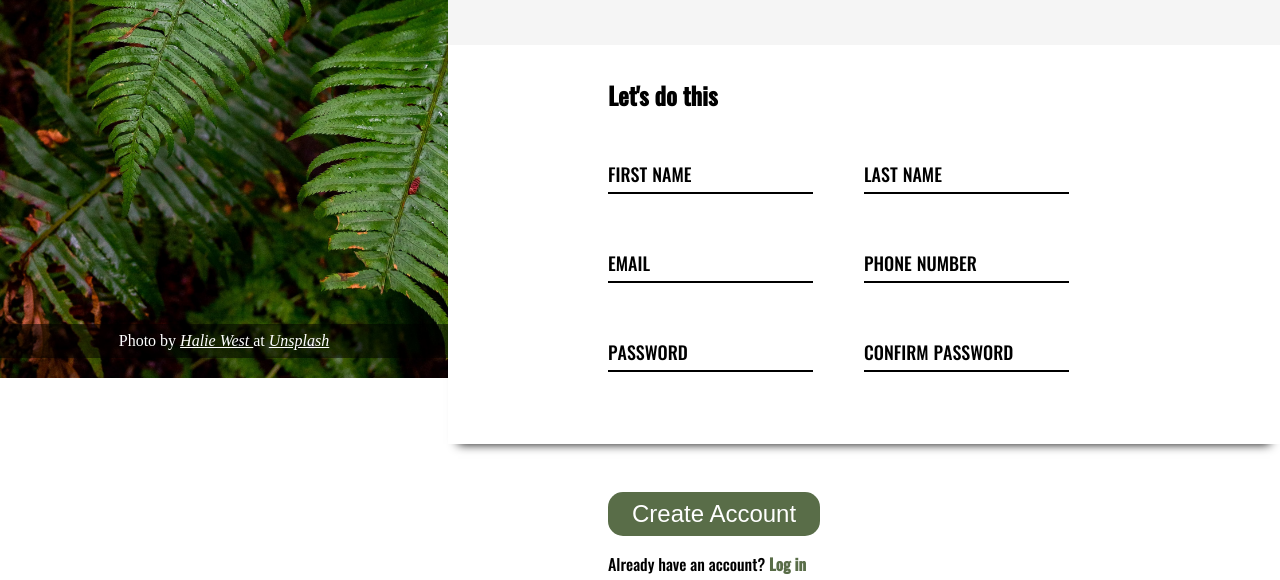
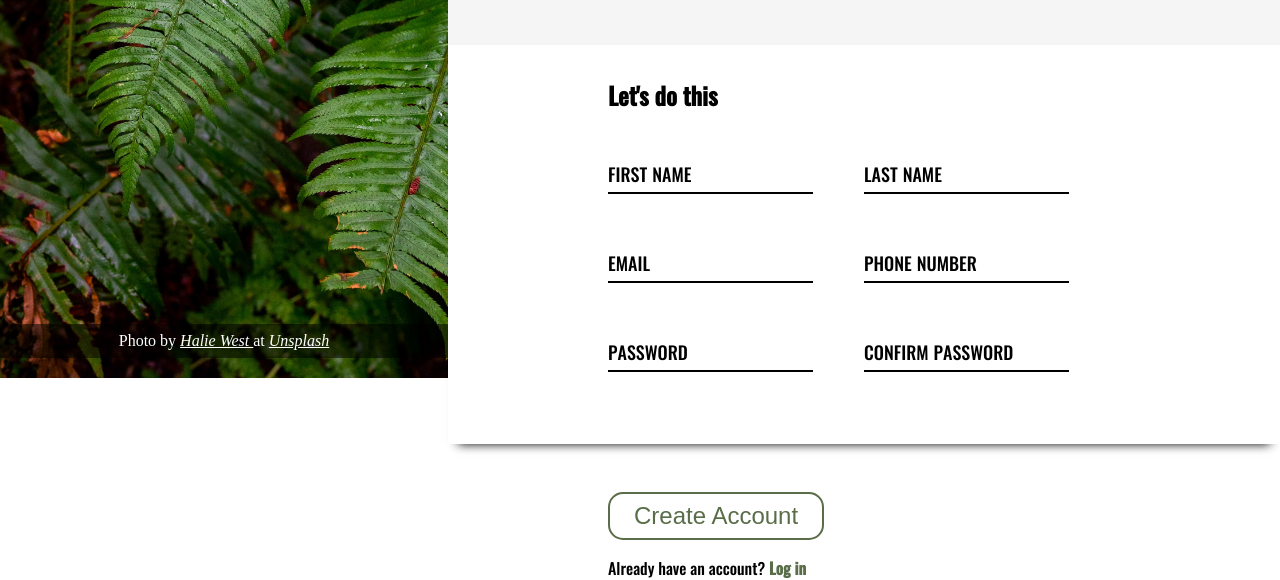
Before and after one commit to CozmaRares/odin-project-sign-up, a plain HTML site: page index.html in a window 1280 px wide. Shown: the part 422-1002 px from the top of the page. Drawn offline with nearby package versions, Linux system fonts and the light colour scheme.

Commit message:
restyle submit button

```diff
--- a/styles.css
+++ b/styles.css
@@ -165,19 +165,20 @@ input[type="number"] {
 }
 
 .send button {
-  background-color: #596d48;
-  color: white;
-  border: none;
+  color: #596d48;
+  background-color: white;
+  border: 2px solid #596d48;
   outline: none;
   padding: 0.5rem 1.5rem;
   font-size: 1.5em;
   border-radius: 15px;
   cursor: pointer;
-  transition: background-color 200ms ease;
+  transition: 200ms ease;
 }
 
 .send button:hover {
-  background-color: #48593a;
+  background-color: #596d48;
+  color: white;
 }
 
 .send p {
```
